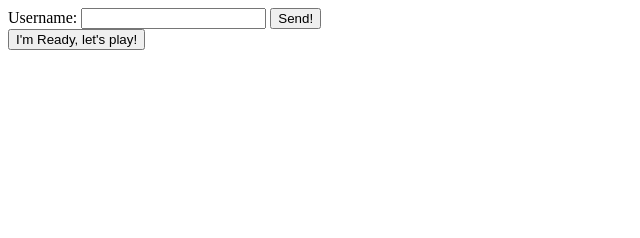
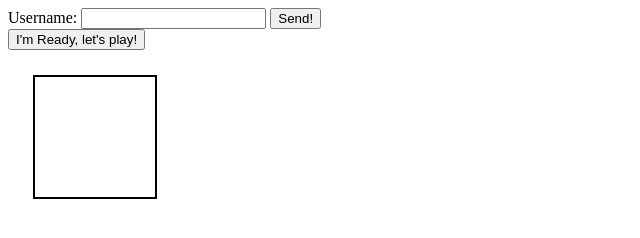
Before and after one commit to Jordumus/the-mind-game, a website: page index.html in a window 1280 px wide. Shown: the whole page, without its empty margins (0-640 px from the left). Drawn offline with nearby package versions, Linux system fonts and the light colour scheme; no server answers.

Commit message:
Send played cards back to players

```diff
--- a/index.html
+++ b/index.html
@@ -15,6 +15,15 @@
         font-size: 2em;
         background-color: red;
       }
+      #lastCard {
+        height: 100px;
+        width: 100px;
+        margin: 25px;
+        padding: 10px;
+        border: solid 2px black;
+        font-size: 5em;
+text-align: center;
+      }
     </style>
     <script src="/socket.io/socket.io.js"></script>
   </head>
@@ -27,6 +36,7 @@
     <button onClick="sendReady()">I'm Ready, let's play!</button>
     <p id="message"></p>
     <div id="cards"></div>
+    <div id="lastCard"></div>
   </body>
   <script src="/static/game.js"></script>
 </html>
--- a/server.js
+++ b/server.js
@@ -135,6 +135,7 @@ io.on('connection', function(socket) {
         sendCardsToPlayers();
 
         //Show the played card to the players
+        io.sockets.emit("card played", card);
 
         //We should check if the game is lost..
 
--- a/static/game.js
+++ b/static/game.js
@@ -31,6 +31,14 @@ socket.on('players', function(data) {
     console.log(data);
 });
 
+socket.on("card played", function(data) {
+
+    //It would be nice if we could draw on a canvas here and simulate cards on
+    //top of each other with a slight rotation.. But for now..
+
+    document.getElementById("lastCard").innerText = data;
+});
+
 socket.emit('new player');
 
 function sendUsername(){
```
